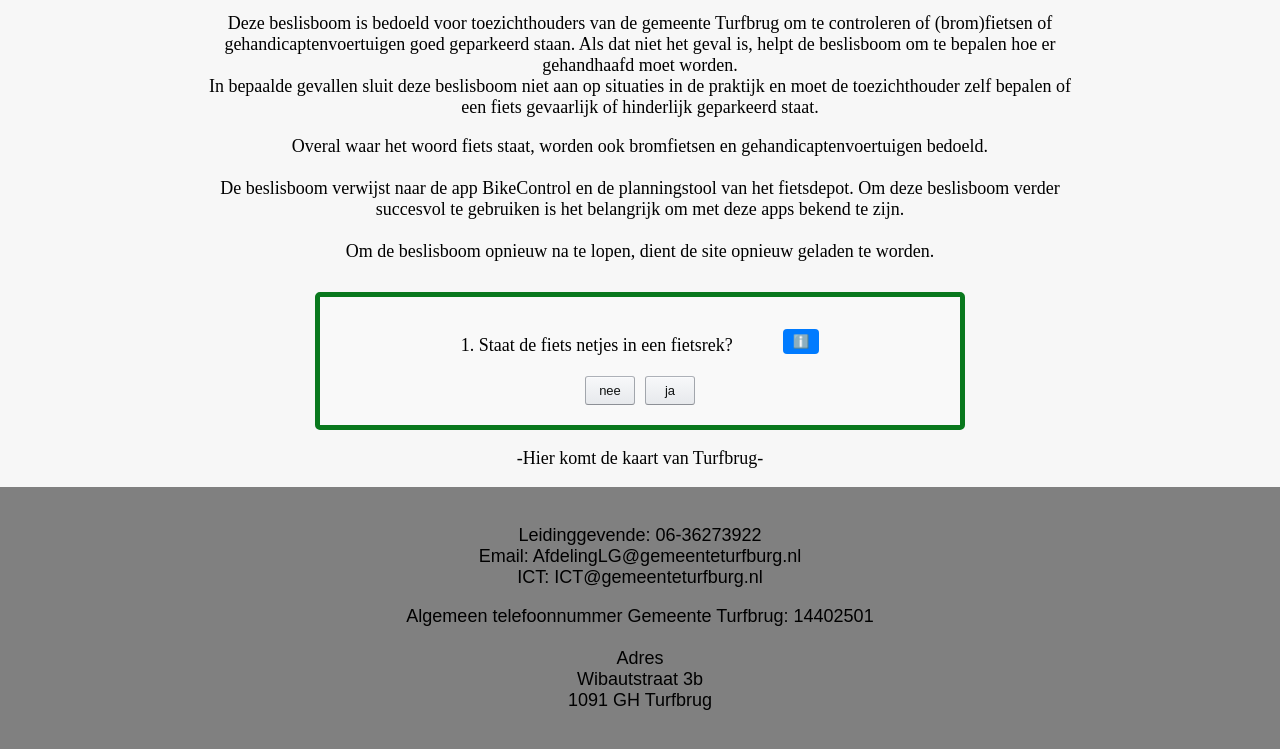
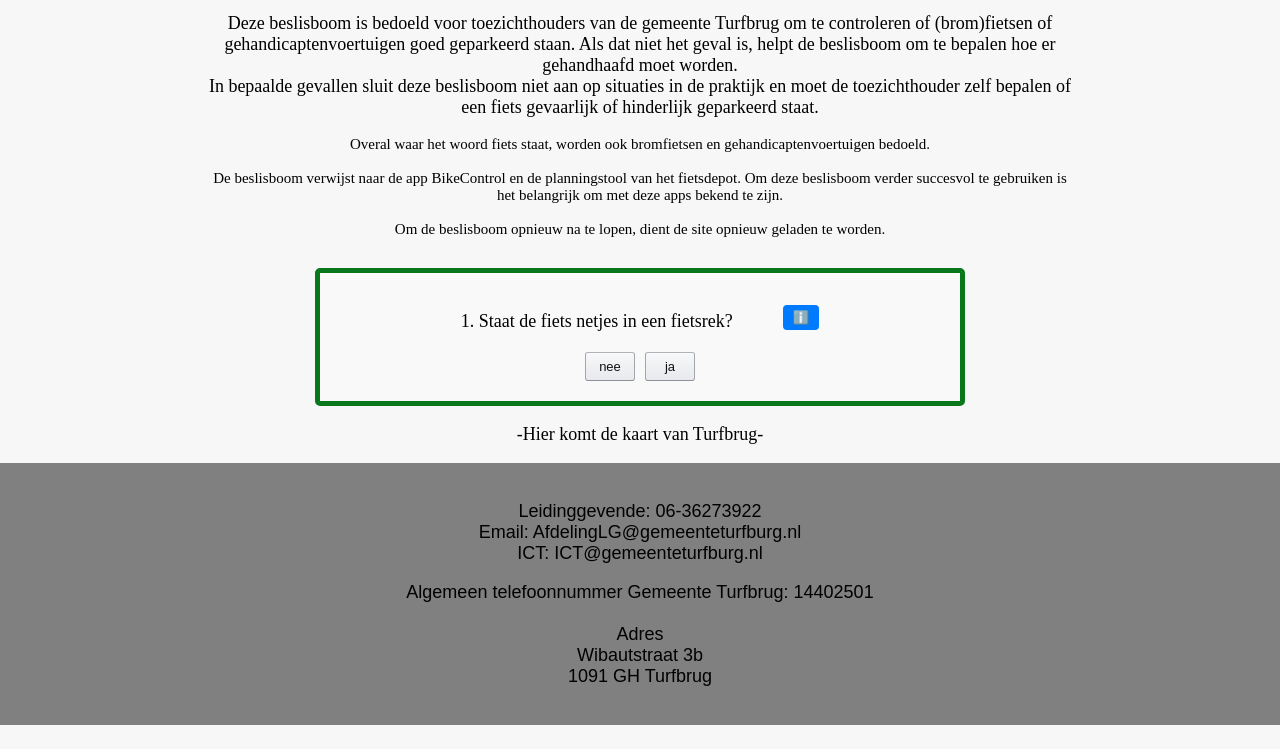
Before and after one commit to Dikke10/Handhaving_Turfbrug, a plain HTML site: page index.html in a window 1280 px wide. Shown: the part 139-888 px from the top of the page. After the commit the page ends 864 px from the top, so only its background shows below. Drawn offline with Linux system fonts and the light colour scheme; files whose address does not match are found by name.

Commit message:
Update stylesheet.css

```diff
--- a/stylesheet.css
+++ b/stylesheet.css
@@ -38,6 +38,7 @@ footer {
     padding: 20px;
     font-family: Arial, Helvetica, sans-serif;
     flex-shrink: 0;
+    margin-bottom: 0;
 }
 
 .contactgegevens {
@@ -93,8 +94,12 @@ header p:nth-child(3) {
     padding-top: 2%;
     padding-bottom: 1%;
     text-align: center;
+    font-size: 18px;
+}
+#Welkom2 {
+    font-size: 15px;
+}
 
-}
 /* Om het element van de beslisboom op te maken */
 #beslisboom {
     font-family: serif;
@@ -220,7 +225,6 @@ header p:nth-child(3) {
   user-select: none;
   -webkit-user-select: none;
   touch-action: manipulation;
-  white-space: nowrap;
   width: 50px;
 }
 
```
